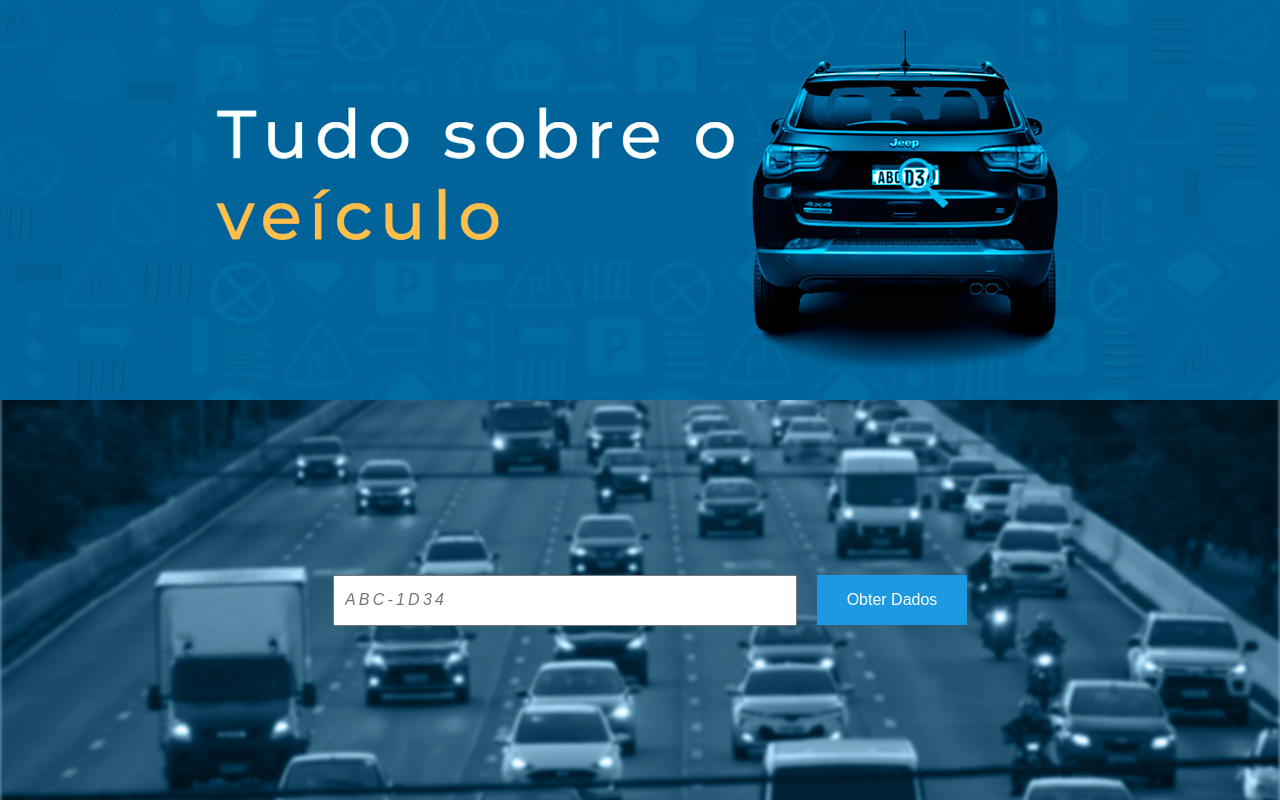
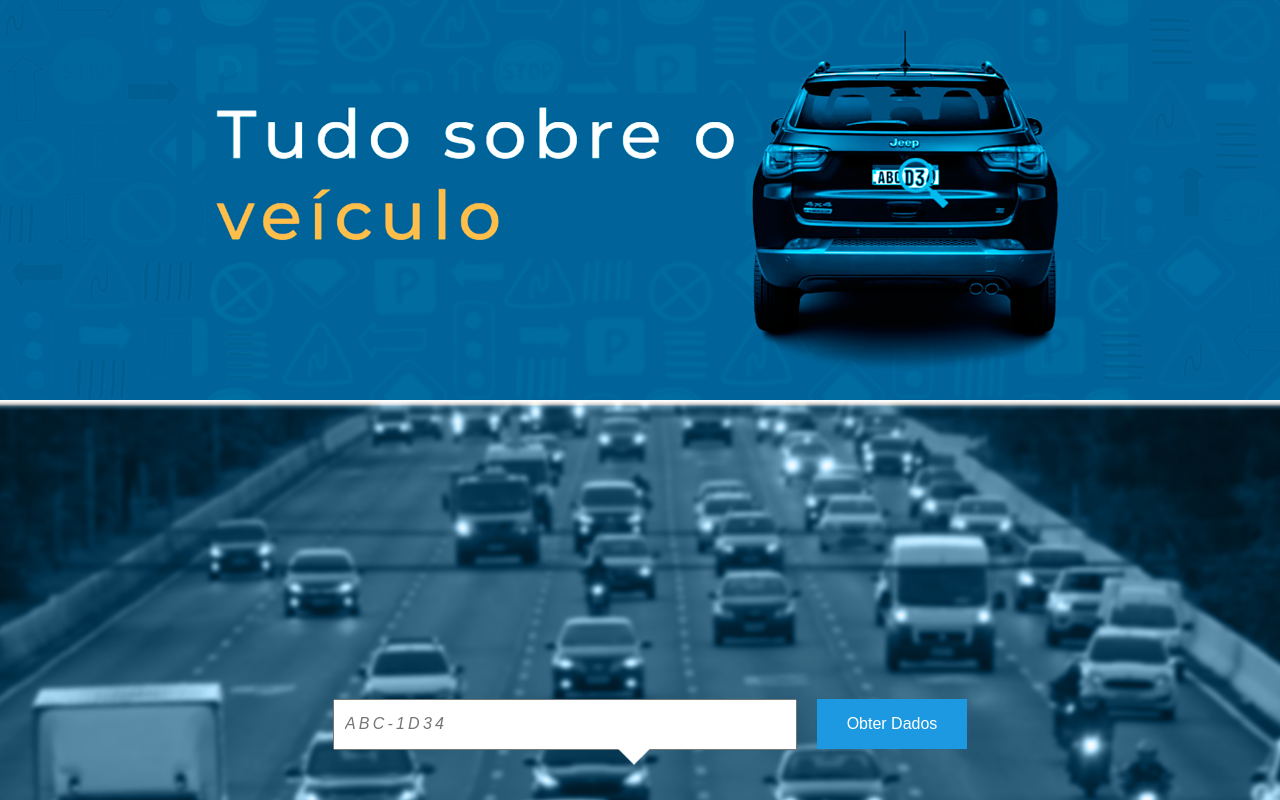
Before and after one commit to pedropaulodfr/placaInfo, a React (Create React App) app: page / in a window 1280 px wide. Shown: the top 800 px of the page. Built offline with nearby package versions, Linux system fonts and the light colour scheme; the HTML template or start-up script is replaced by a standard one.

Commit message:
Ajuste rodapé

```diff
--- a/src/App.js
+++ b/src/App.js
@@ -1,17 +1,47 @@
-import React, { useState } from 'react';
+import React, { useState, useEffect } from 'react';
 import './App.css';
 import AreaPesquisa from './components/AreaPesquisa/AreaPesquisa';
 import AreaResultado from './components/AreaResultado/AreaResultado';
 import Footer from './components/Footer/Footer';
 import Header from './components/Header/Header';
+import ArrowIcon from './components/ArrowIcon/ArrowIcon';
+
 
 function App() {
   const [estadoPesquisa, setEstadoPesquisa] = useState(false)
   const [resultadoPesquisa, setResultadoPesquisa] = useState([])
+  const [arrowVisible, setArrowVisible] = useState(true);
+  const [ultimaPosicaoScroll, setUltimaPosicaoScroll] = useState(0);
+
+
+  useEffect(() => {
+    const handleScroll = () => {
+      const posicaoAtual  = window.scrollY;
+
+      // Calcula se o scroll está indo para baixo ou para cima
+      const scrollDescendo  = posicaoAtual  > ultimaPosicaoScroll;
+
+      // Define a visibilidade da seta com base na posição atual e na direção do scroll
+      setArrowVisible(
+        (scrollDescendo  && posicaoAtual  > 200) || // Aparece se estiver descendo e já se passaram 200 pixels
+        (!scrollDescendo  && posicaoAtual  === 0) // Aparece se estiver subindo e a posição do scroll é 0
+      );
+
+      // Atualiza a última posição conhecida do scroll
+      setUltimaPosicaoScroll(posicaoAtual );
+    };
+
+    window.addEventListener('scroll', handleScroll);
+
+    return () => {
+      window.removeEventListener('scroll', handleScroll);
+    };
+  }, [ultimaPosicaoScroll]);
 
   return (
     <div className="App">
       <Header />
+      {arrowVisible && <ArrowIcon />}
       <AreaPesquisa  estadoPesquisa={setEstadoPesquisa} resultadoPesquisa={setResultadoPesquisa} />
       {estadoPesquisa && <AreaResultado data={resultadoPesquisa} />}
       <Footer />
--- a/src/components/AreaPesquisa/AreaPesquisa.css
+++ b/src/components/AreaPesquisa/AreaPesquisa.css
@@ -3,7 +3,7 @@
     align-items: center;
     justify-content: center;
     width: 100vw;
-    height: 400px;
+    height: 81vh;
     font-family: 'Montserrat', sans-serif ;
     background-image: url("../../assets/Imagem-Transito.png");
     background-size: cover; /* Ajusta o tamanho para cobrir a largura da tela */
--- /dev/null
+++ b/src/components/ArrowIcon/ArrowIcon.css
@@ -0,0 +1,31 @@
+/* ArrowIcon.css */
+.arrow-icon {
+    position: fixed;
+    bottom: 20px;
+    left: 48%;
+    width: 40px;
+    height: 40px;
+    display: flex;
+    justify-content: center;
+    align-items: center;
+    cursor: pointer;
+    opacity: 1;
+    animation: pulo 1s infinite alternate;
+  }
+
+  .arrow-down {
+    width: 0;
+    height: 0;
+    border-left: 20px solid transparent;
+    border-right: 20px solid transparent;
+    border-top: 20px solid #fff; /* Cor da seta (neste caso, cinza escuro) */
+  }
+
+  @keyframes pulo {
+    0%, 100% {
+      transform: translateY(0);
+    }
+    50% {
+      transform: translateY(-10px);
+    }
+  }
--- /dev/null
+++ b/src/components/ArrowIcon/ArrowIcon.js
@@ -0,0 +1,13 @@
+// ArrowIcon.js
+import React from 'react';
+import './ArrowIcon.css';
+
+const ArrowIcon = () => {
+  return (
+    <div className="arrow-icon">
+      <div className="arrow-down"></div>
+    </div>
+  );
+};
+
+export default ArrowIcon;
--- a/src/components/Footer/Footer.js
+++ b/src/components/Footer/Footer.js
@@ -7,7 +7,7 @@ import { BsInstagram } from "react-icons/bs";
 
 const Footer = () => {
     return (
-        <div className="footer-container">
+        <footer className="footer-container">
             <div className="autor">
                 <h1>DEVELOPED BY PEDRO PAULO</h1>
             </div>
@@ -15,7 +15,7 @@ const Footer = () => {
                 <a href="https://github.com/pedropaulodfr" target="_blank" rel="noopener noreferrer"><BsGithub style={{'marginRight': '10px', 'cursor': 'pointer'}} /></a>
                 <a href="https://www.linkedin.com/in/pedropaulodfr" target="_blank" rel="noopener noreferrer"><BsLinkedin style={{'marginRight': '10px', 'cursor': 'pointer'}}/></a>
             </div>
-        </div>
+        </footer>
     )
 }
 
```
